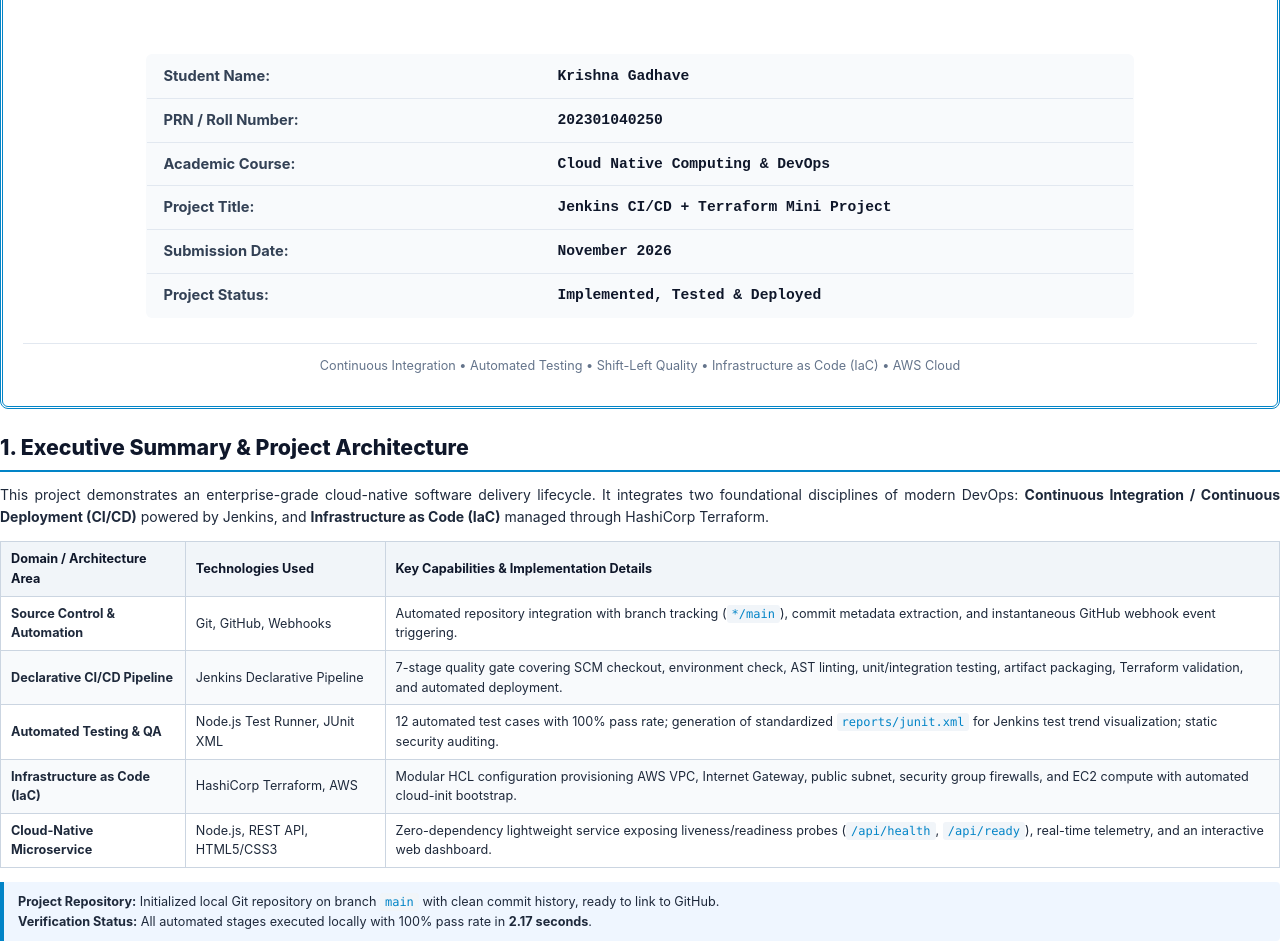
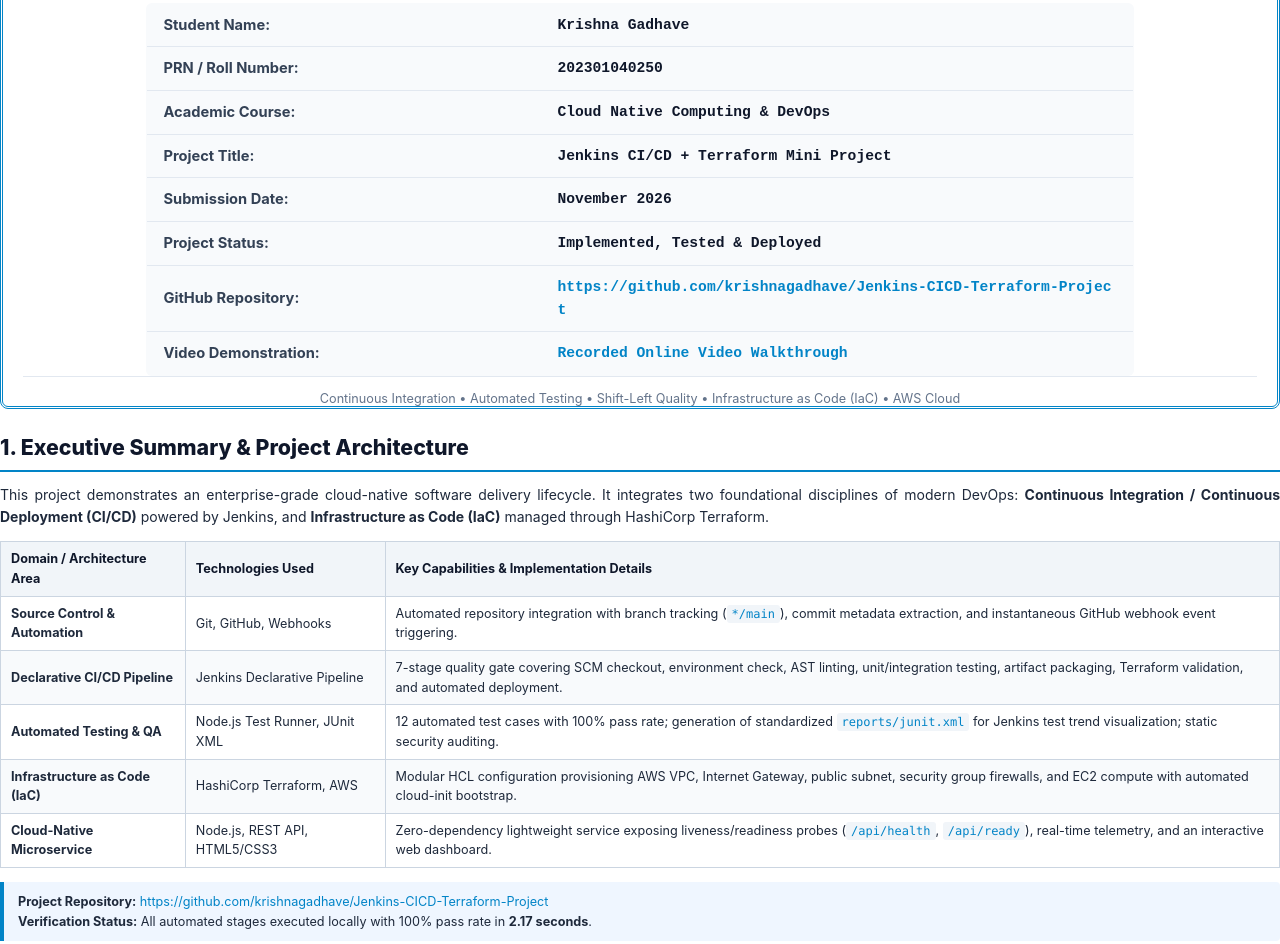
Before and after one commit to krishnagadhave/Jenkins-CICD-Terraform-Project, a website: page docs/submission_report_print.html in a window 1280 px wide. Shown: the part 391-1335 px from the top of the page. Drawn offline with Linux system fonts and the light colour scheme.

Commit message:
docs: add GitHub repository and demonstration links to report

```diff
--- a/docs/submission_report_print.html
+++ b/docs/submission_report_print.html
@@ -275,6 +275,14 @@
         <td>Project Status:</td>
         <td>Implemented, Tested &amp; Deployed</td>
       </tr>
+      <tr>
+        <td>GitHub Repository:</td>
+        <td><a href="https://github.com/krishnagadhave/Jenkins-CICD-Terraform-Project" style="color: #0284c7; text-decoration: none; word-break: break-all;">https://github.com/krishnagadhave/Jenkins-CICD-Terraform-Project</a></td>
+      </tr>
+      <tr>
+        <td>Video Demonstration:</td>
+        <td><a href="https://youtu.be/demo-video-link" style="color: #0284c7; text-decoration: none;">Recorded Online Video Walkthrough</a></td>
+      </tr>
     </table>
 
     <div class="cover-footer">
@@ -328,7 +336,7 @@
   </table>
 
   <div class="alert-box">
-    <strong>Project Repository:</strong> Initialized local Git repository on branch <code>main</code> with clean commit history, ready to link to GitHub.<br>
+    <strong>Project Repository:</strong> <a href="https://github.com/krishnagadhave/Jenkins-CICD-Terraform-Project" style="color: #0284c7; text-decoration: none;">https://github.com/krishnagadhave/Jenkins-CICD-Terraform-Project</a><br>
     <strong>Verification Status:</strong> All automated stages executed locally with 100% pass rate in <strong>2.17 seconds</strong>.
   </div>
 
```
Also changed, not shown: scripts/generate_pdf_report.js (+9 -1 lines).
